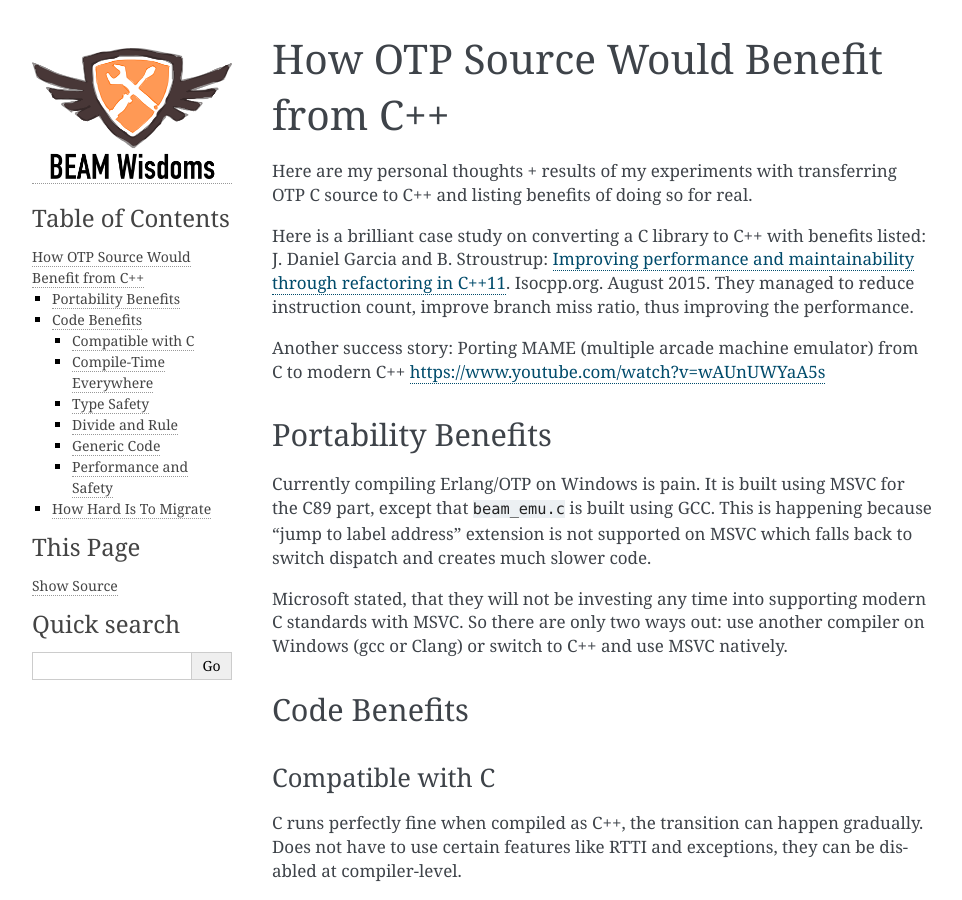
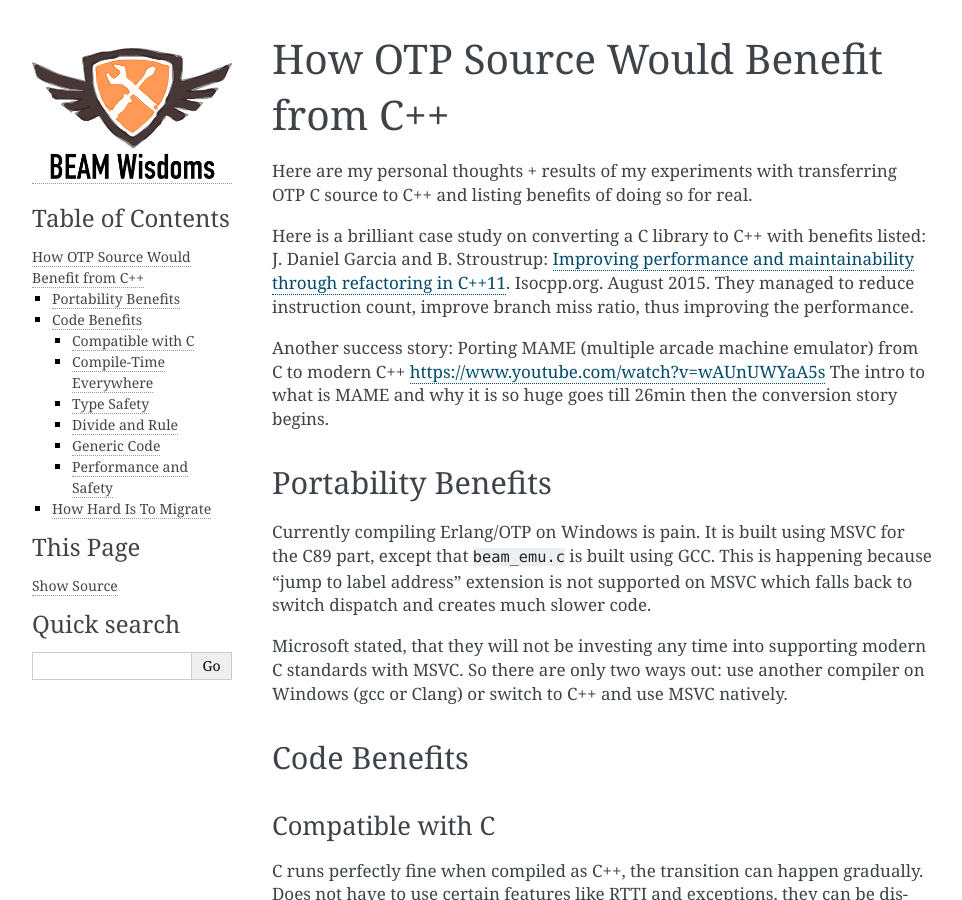
Before and after one commit to kvakvs/beam-wisdoms, a Sphinx documentation site: the page built from docs/source/otp-cpp-ramblings.rst, in a window 1280 px wide and 900 px high. Shown: the whole window, without its empty margins (148-1110 px from the left). Built offline with Sphinx 7.4.7, drawn with Linux system fonts in a browser that asks for light colours.

Commit message:
Update otp-cpp-ramblings.rst

```diff
--- a/docs/source/otp-cpp-ramblings.rst
+++ b/docs/source/otp-cpp-ramblings.rst
@@ -12,7 +12,7 @@ Isocpp.org. August 2015. They managed to reduce instruction count, improve
 branch miss ratio, thus improving the performance.
 
 Another success story: Porting MAME (multiple arcade machine emulator) from C to modern C++ https://www.youtube.com/watch?v=wAUnUWYaA5s
-
+The intro to what is MAME and why it is so huge goes till 26min then the conversion story begins.
 
 Portability Benefits
 --------------------
```
